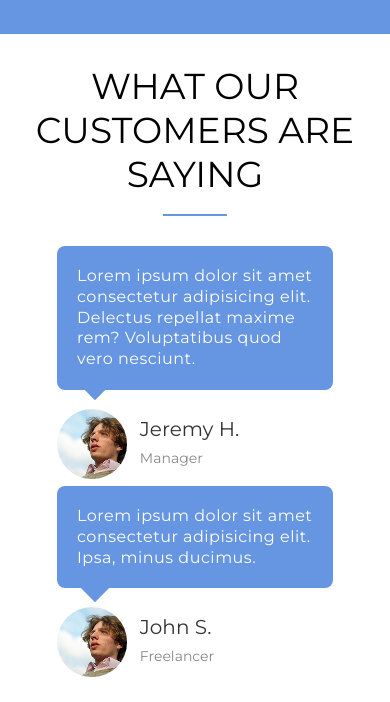
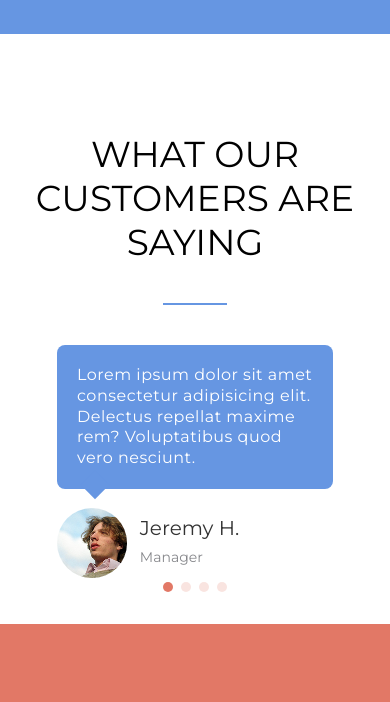
Before and after one commit to ArunasBab/Praktinis-egzaminas, a website: page index.html in a window 390 px wide. Shown: the part 4614-5316 px from the top of the page. Drawn offline with nearby package versions, Linux system fonts and the light colour scheme.

Commit message:
2023 05 08 13:00

```diff
--- a/index.html
+++ b/index.html
@@ -5,6 +5,9 @@
   <meta http-equiv="X-UA-Compatible" content="IE=edge">
   <meta name="viewport" content="width=device-width, initial-scale=1.0">
   <title>Praktinis egzaminas</title>;
+  <!-- Swiper css -->
+  <link rel="stylesheet" href="https://cdn.jsdelivr.net/npm/swiper@9/swiper-bundle.min.css"/>
+  <!-- custom css -->
   <link rel="stylesheet" href="app/css/style.css">
   <link rel="stylesheet" href="https://cdnjs.cloudflare.com/ajax/libs/font-awesome/6.4.0/css/all.min.css"
     integrity="sha512-iecdLmaskl7CVkqkXNQ/ZH/XLlvWZOJyj7Yy7tcenmpD1ypASozpmT/E0iPtmFIB46ZmdtAc9eNBvH0H/ZpiBw=="
@@ -185,7 +188,13 @@
   <section class="saying">
     <H1>what our customers are saying</H1>
     <div class="paddingBox"></div>
-    <div class="bendras">
+
+<!-- Slider main container -->
+<div class="swiper">
+  <!-- Additional required wrapper -->
+  <div class="swiper-wrapper">
+    <!-- Slides -->
+    <div class="swiper-slide">
       <div class="people">
         <div class="chat">
           <p>Lorem ipsum dolor sit amet consectetur adipisicing elit. Delectus repellat maxime rem? Voluptatibus quod vero nesciunt.</p>
@@ -196,7 +205,8 @@
           <p>Manager</p>
         </div>
       </div>
-
+    </div>
+    <div class="swiper-slide">
       <div class="people">
         <div class="chat">
           <p>Lorem ipsum dolor sit amet consectetur adipisicing elit. Ipsa, minus ducimus.</p>
@@ -207,7 +217,20 @@
           <p>Freelancer</p>
         </div>
       </div>
-
+    </div>
+    <div class="swiper-slide">
+      <div class="people">
+        <div class="chat">
+          <p>Lorem, ipsum dolor sit amet consectetur adipisicing elit. Facilis nam impedit doloribus.</p>
+        </div>
+        <div class="avatar">
+          <img src="app/images/avatar.png" alt="avatar">
+          <h3>Lukas B.</h3>
+          <p>Engineer</p>
+        </div>
+      </div>
+    </div>
+    <div class="swiper-slide">
       <div class="people">
         <div class="chat">
           <p>Lorem ipsum dolor sit amet consectetur adipisicing elit. Delectus repellat maxime rem? Voluptatibus quod vero nesciunt.</p>
@@ -219,6 +242,15 @@
         </div>
       </div>
     </div>
+  </div>
+  <!-- If we need pagination -->
+  <div class="swiper-pagination"></div>
+
+<!-- swiper js -->
+<script src="https://cdn.jsdelivr.net/npm/swiper@9/swiper-bundle.min.js"></script>
+
+<!-- custum js -->
+<script src="swiper.js"></script>
   </section>
   <section class="contact">
     <h1>contact us</h1>
--- a/scss/saying.scss
+++ b/scss/saying.scss
@@ -1,3 +1,8 @@
+// swiper css
+.swiper {
+    width: 320px;
+  }
+
 .saying {
     max-width: 1400px;
     height: 590px;
@@ -20,15 +25,27 @@
     margin-top: 31px;
 }
 
-.bendras {
+.swiper-wrapper {
+    padding-top: 40px;
     display: flex;
-    justify-content: space-evenly;
-    margin-top: 100px;
+    align-items: center;
+}
+
+.swiper-pagination {
+    position: relative;
+    top: -20px;
+}
+
+.swiper-pagination-bullet {
+    width: 10px;
+    height: 10px;
+    background: $orange;
 }
 
 .people {
     width: 276px;
     height: 240px;
+    margin: auto;
 }
 
 .chat {
@@ -82,22 +99,9 @@
     font-size: 14px;
 }
 
-@media (max-width: 900px) {
-     .bendras {
-        flex-direction: column;
-        align-items: center;
-        margin-top: 30px;
-    }
-
-    .saying {
-        min-height: 950px;
-
-        h1 {
-            padding-top: 30px;
-        }
-    }
-
-    .paddingBox {
-        margin-top: 10px;
+@media (min-width: 900px) {
+    .swiper {
+        width: 100%;
+        max-width: 1300px;
     }
 }
--- /dev/null
+++ b/swiper.js
@@ -0,0 +1,16 @@
+const swiper = new Swiper('.swiper', {
+    // Optional parameters
+    direction: 'horizontal',
+    loop: true,
+
+    // If we need pagination
+    pagination: {
+      el: '.swiper-pagination',
+    },
+
+    breakpoints: {
+        1200: {
+            slidesPerView: 4
+        }
+    }
+  });
```
Also changed, not shown: app/css/style.css, scss/body.scss (line endings or trailing spaces). Lines whose indentation alone changed are shown as unchanged.
